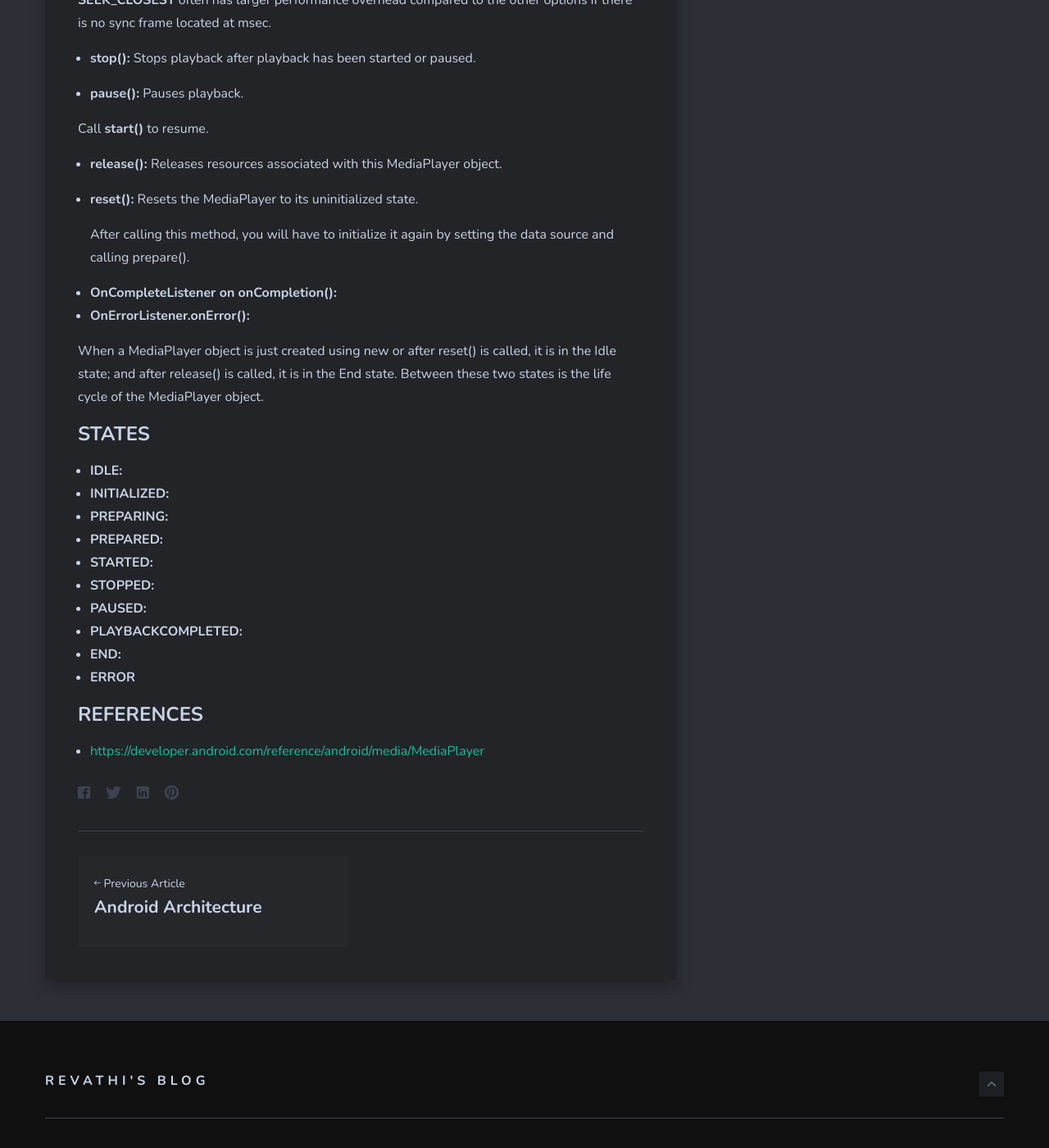
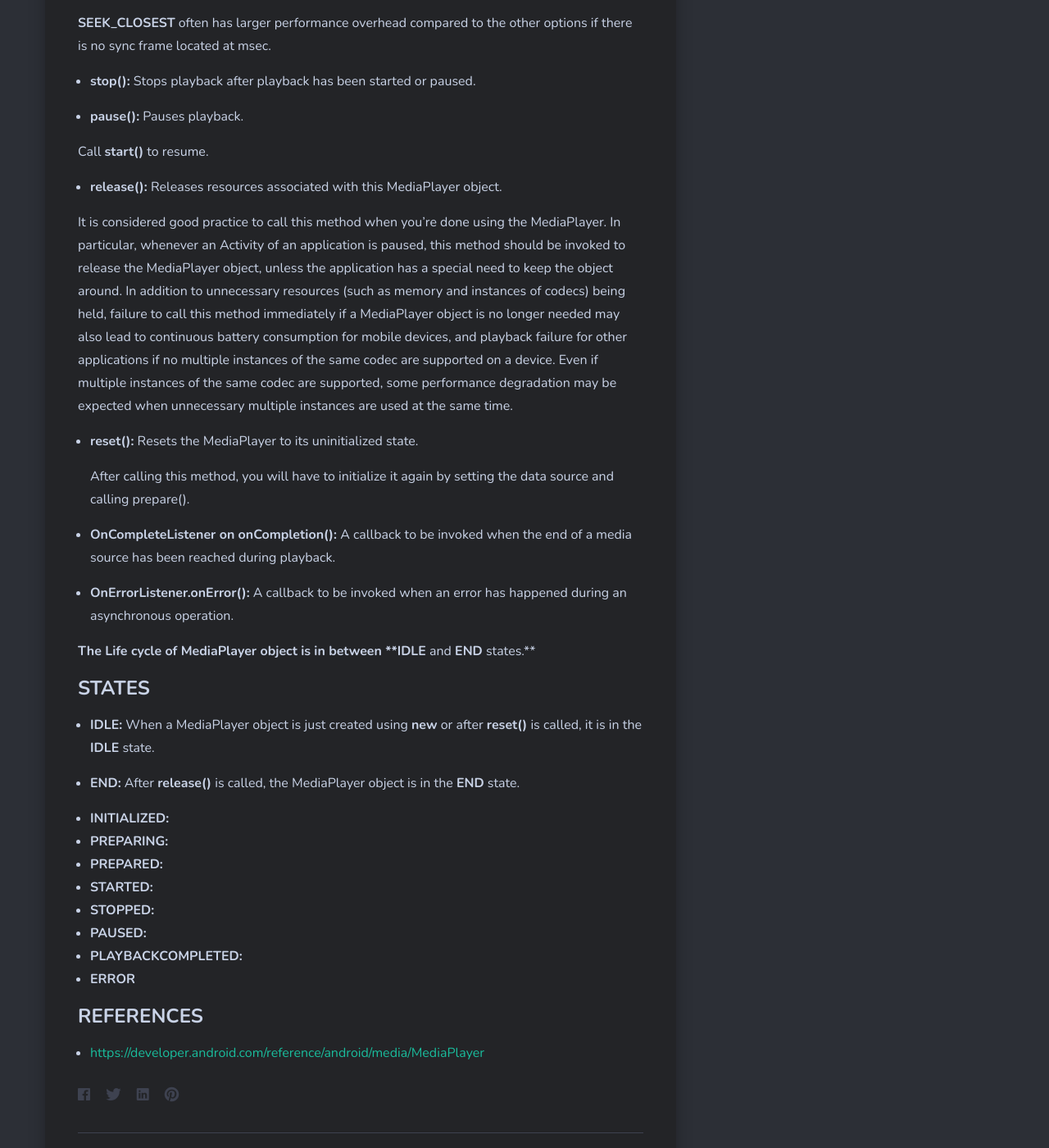
Before and after one commit to revathi727/revathi727.github.io, a Jekyll site: the page built from _posts/2020-07-13-android_media_player.md, in a window 1280 px wide and 1400 px high, scrolled down 2667 px. Shown: the whole window at 82% size. Built offline with Jekyll 4.4.1, drawn with Linux system fonts in a browser that asks for light colours; nearby versions of some CDN libraries; some of the changed text lies outside the part shown.

Commit message:
Update 2020-07-13-android_media_player.md

```diff
--- a/_posts/2020-07-13-android_media_player.md
+++ b/_posts/2020-07-13-android_media_player.md
@@ -40,7 +40,7 @@ Arcs -> Playback control operations that drive the object state transition in th
 
 After setting the datasource and the display surface, you need to either call **prepare()** or **prepareAsync()**. For files, it is OK to call **prepare()**, which blocks until MediaPlayer is ready for playback. For streams, you should call **prepareAsync()**, which returns immediately, rather than blocking until enough data has been buffered.
 
-* **OnPreparedListener.onPrepared():**
+* **OnPreparedListener.onPrepared():** A callback to be invoked when the media source is ready for playback.
 
 * **start():** Starts or resumes playback. If playback had previously been paused, playback will continue from where it was paused. If playback had been stopped, or never started before, playback will start at the beginning.
 
@@ -64,20 +64,25 @@ Call **start()** to resume.
 
 * **release():** Releases resources associated with this MediaPlayer object.
 
-
+It is considered good practice to call this method when you're done using the MediaPlayer. In particular, whenever an Activity of an application is paused, this method should be invoked to release the MediaPlayer object, unless the application has a special need to keep the object around. In addition to unnecessary resources (such as memory and instances of codecs) being held, failure to call this method immediately if a MediaPlayer object is no longer needed may also lead to continuous battery consumption for mobile devices, and playback failure for other applications if no multiple instances of the same codec are supported on a device. Even if multiple instances of the same codec are supported, some performance degradation may be expected when unnecessary multiple instances are used at the same time.
 
 * **reset():** Resets the MediaPlayer to its uninitialized state.
 
   After calling this method, you will have to initialize it again by setting the data source and calling prepare().
 
-* **OnCompleteListener on onCompletion():**
-* **OnErrorListener.onError():**
+* **OnCompleteListener on onCompletion():** A callback to be invoked when the end of a media source has been reached during playback.
 
-When a MediaPlayer object is just created using new or after reset() is called, it is in the Idle state; and after release() is called, it is in the End state. Between these two states is the life cycle of the MediaPlayer object.
+* **OnErrorListener.onError():** A callback to be invoked when an error has happened during an asynchronous operation.
+
+
+**The Life cycle of MediaPlayer object is in between **IDLE** and **END** states.**
 
 ### STATES
 
-* **IDLE:**
+* **IDLE:** When a MediaPlayer object is just created using **new** or after **reset()** is called, it is in the **IDLE** state.
+
+* **END:** After **release()** is called, the MediaPlayer object is in the **END** state.
+
 * **INITIALIZED:**
 * **PREPARING:**
 * **PREPARED:**
```
Also changed, not shown: other parts of _posts/2020-07-13-android_media_player.md (+0 -1 lines).
